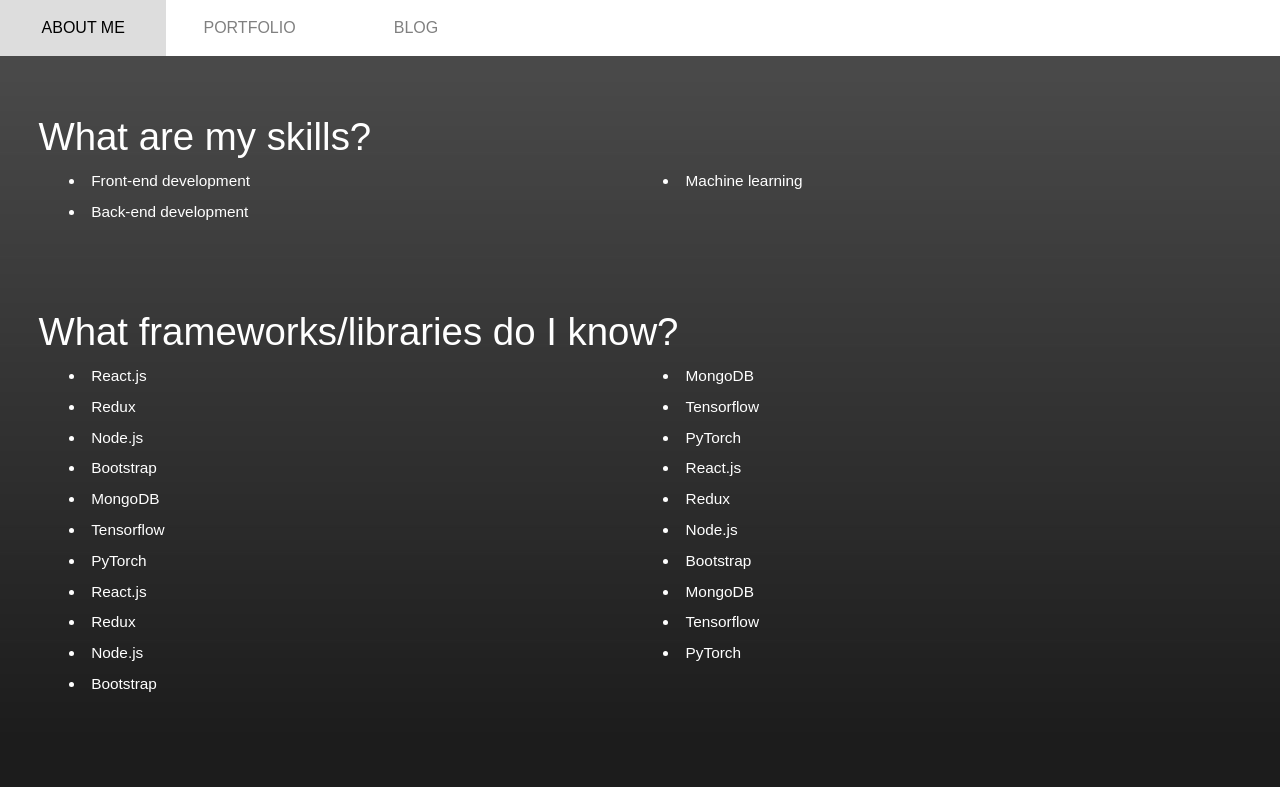
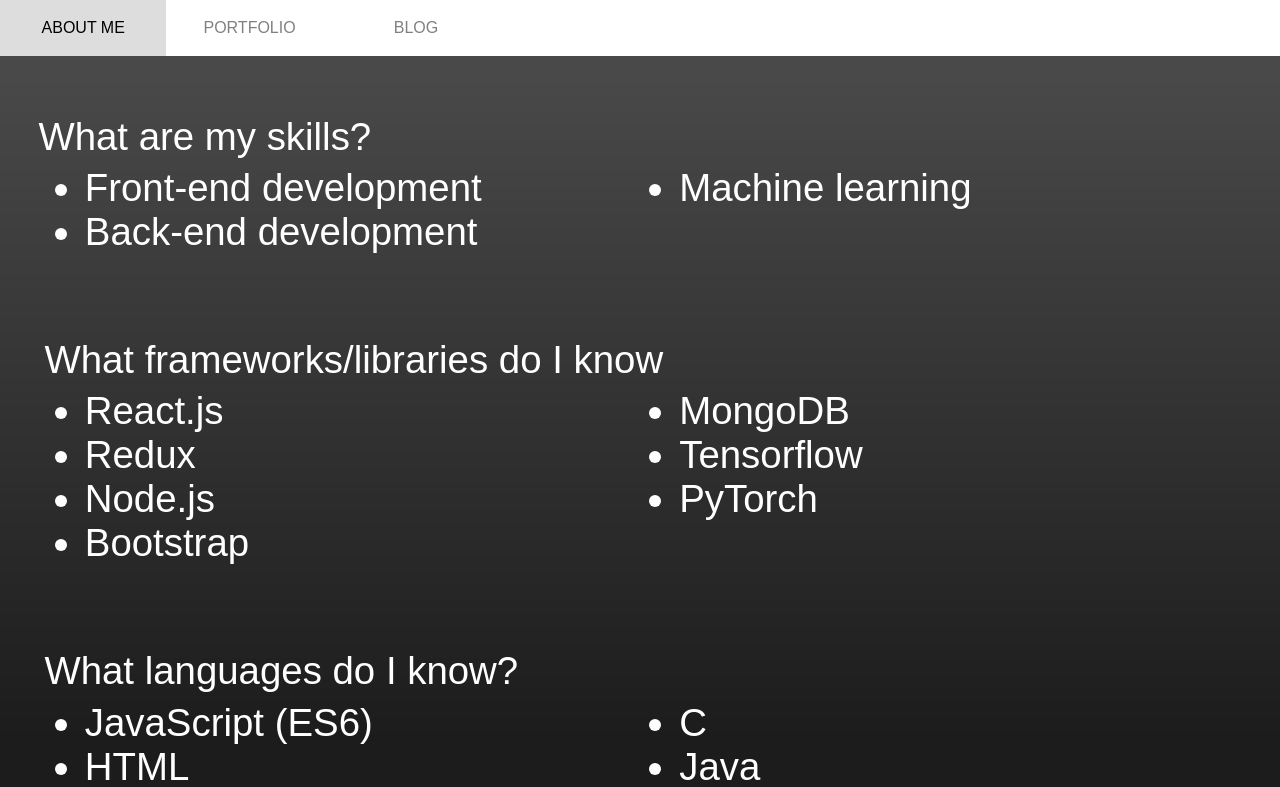
Before and after one commit to howardwang15/howardwang15.github.io, a React (Create React App) app: page /portfolio in a window 1280 px wide. Shown: the top 787 px of the page. Built offline with nearby package versions, Linux system fonts and the light colour scheme.

Commit message:
added button component

```diff
--- /dev/null
+++ b/src/components/Button/index.js
@@ -0,0 +1,20 @@
+import React from 'react';
+import './style.css';
+
+export default class Button extends React.Component {
+    constructor(props) {
+        super(props);
+    }
+    style = {
+        color: this.props.textColor,
+        border: this.props.border? 'solid' : 'none'
+    }
+
+    render() {
+        return (
+            <div>
+                <button className='btn' style={this.style}>{this.props.title}</button>
+            </div>
+        )
+    }
+}
--- /dev/null
+++ b/src/components/Button/style.css
@@ -0,0 +1,4 @@
+.btn {
+    background: inherit;
+    font-size: 3vw;
+}
--- a/src/components/Portfolio/index.js
+++ b/src/components/Portfolio/index.js
@@ -1,5 +1,6 @@
 import React from 'react';
 import './style.css';
+import Button from '../Button';
 
 export default class Portfolio extends React.Component {
     render() {
@@ -14,23 +15,9 @@ export default class Portfolio extends React.Component {
                     </ul>
                 </div>
                 <div className='skills'>
-                    What frameworks/libraries do I know?
+                    <Button title='What frameworks/libraries do I know' textColor='white' border={false}/>
                     <ul>
-                        <li>React.js</li>
-                        <li>Redux</li>
-                        <li>Node.js</li>
-                        <li>Bootstrap</li>
-                        <li>MongoDB</li>
-                        <li>Tensorflow</li>
-                        <li>PyTorch</li>
-                        <li>React.js</li>
-                        <li>Redux</li>
-                        <li>Node.js</li>
-                        <li>Bootstrap</li>
-                        <li>MongoDB</li>
-                        <li>Tensorflow</li>
-                        <li>PyTorch</li>
-                        <li>React.js</li>
+                        <li className='double'>React.js</li>
                         <li>Redux</li>
                         <li>Node.js</li>
                         <li>Bootstrap</li>
@@ -40,7 +27,7 @@ export default class Portfolio extends React.Component {
                     </ul>
                 </div>
                 <div className='skills'>
-                    What languages do I know?
+                    <Button title='What languages do I know?' textColor='white' border={false}/>
                     <ul>
                         <li>JavaScript (ES6)</li>
                         <li>HTML</li>
@@ -75,7 +62,7 @@ export default class Portfolio extends React.Component {
                     <ul>
                         <li>ACM
                             <ul>
-                                <li className='default-bullet'>hi</li>
+                                <li>Dev Team Officer</li>
                             </ul>
                         </li>
                     </ul>
--- a/src/components/Portfolio/style.css
+++ b/src/components/Portfolio/style.css
@@ -13,7 +13,7 @@
     column-gap: 3vw;
 }
 
-.skills li {
+.skills double li{
     width: 50%;
     color: white;
     font-size: 1.2vw;
@@ -21,6 +21,10 @@
     float: left;
 }
 
-.default-bullet {
-
+.skills li single {
+    width: 100%;
+    color: white;
+    font-size: 1.2vw;
+    padding: 0.5vw;
+    float: left;
 }
```
